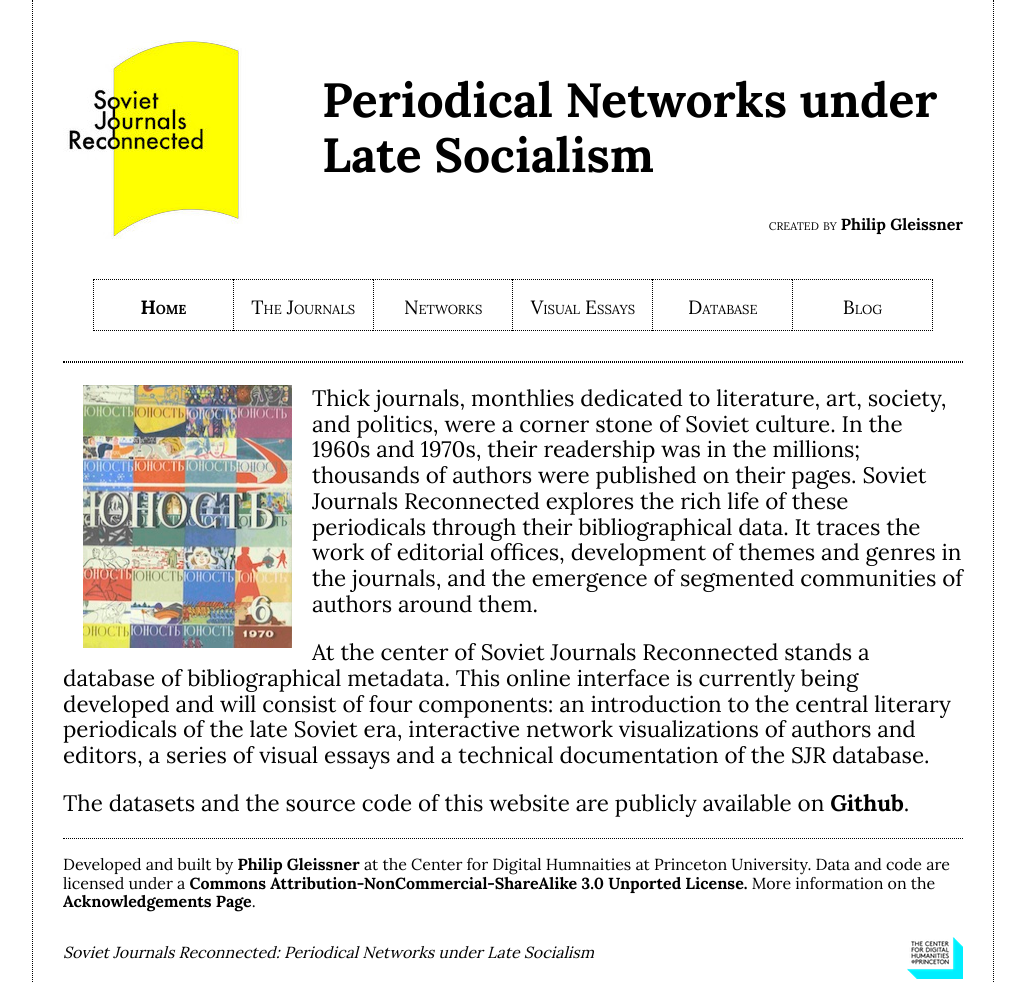
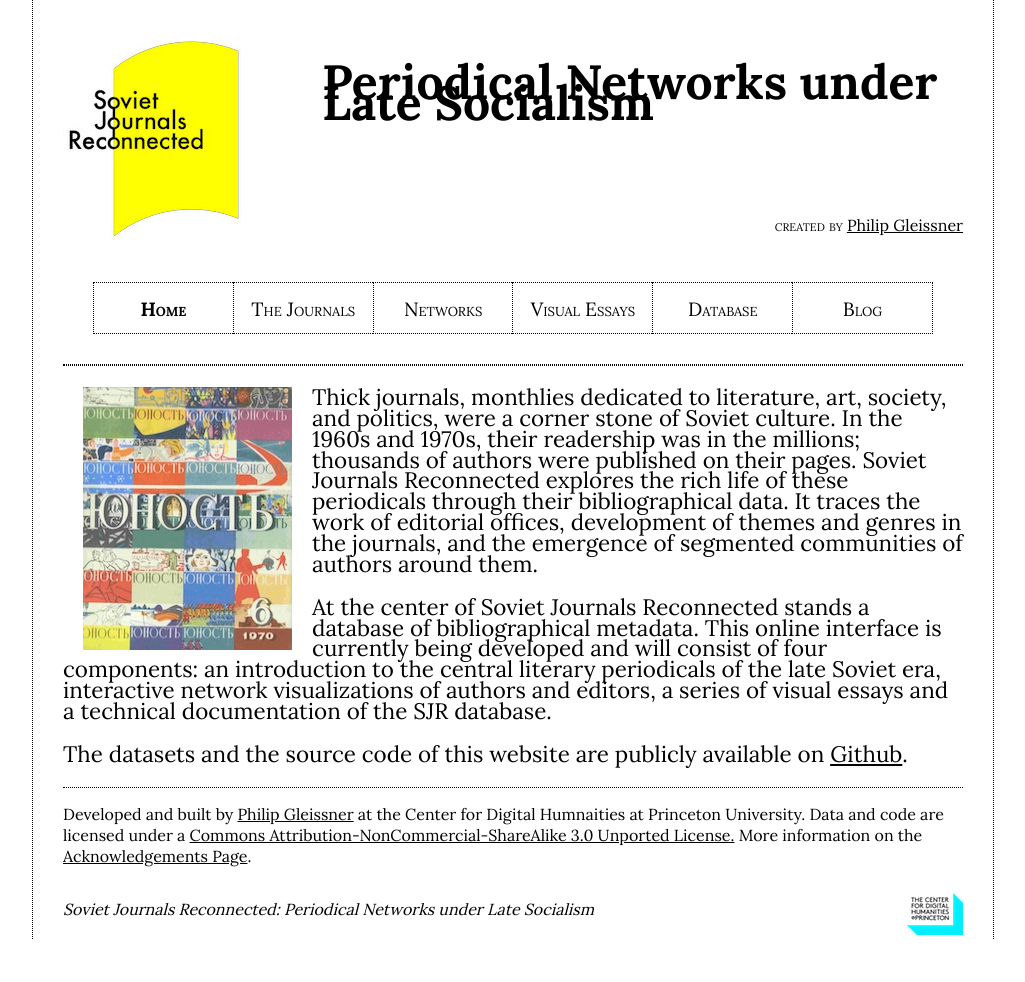
Before and after one commit to PhilGleissner/soviet_journals, a Flask app: page / in a window 1280 px wide. Shown: the whole page, without its empty margins (127-1152 px from the left). After the commit the page ends 939 px from the top, so only its background shows below. Run offline with Flask 2, Linux system fonts and the light colour scheme.

Commit message:
Increase line height, underline links

```diff
--- a/static/styles/main.css
+++ b/static/styles/main.css
@@ -1,6 +1,7 @@
 body {
 	font-family: 'Lora', serif;
   font-size: 16px;
+  line-height: 1.3em;
 }
 
 #allcontent {
@@ -13,9 +14,8 @@ body {
 }
 
 a {
-	font-weight: 700;
 	color: black;
-	text-decoration: none;
+	text-decoration: underline;
 }
 
 h2 {
@@ -72,6 +72,7 @@ h2 {
 .nav-field a {
   font-weight: normal;
   font-size: 1.2em;
+  text-decoration: none;
 }
 
 .current-page a {
@@ -150,6 +151,7 @@ p.caption {
 .header {
   display: flex;
   margin-top: 40px;
+  text-decoration: none;
 }
 
 .header h1 {
```
